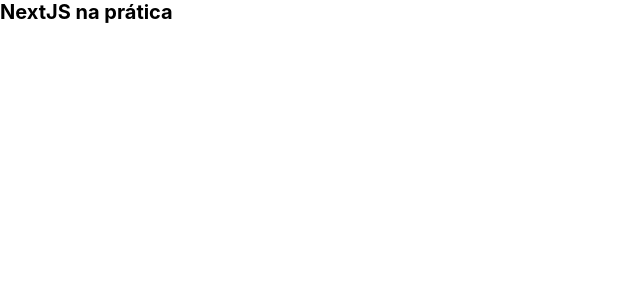
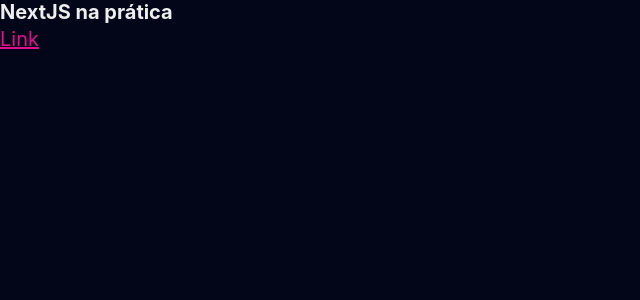
Before and after one commit to doougui/fascinating-places, a Next.js app: page / in a window 1280 px wide. Shown: the top 300 px of the page, without its empty margins (0-640 px from the left). Built offline with nearby package versions, Linux system fonts and the light colour scheme.

Commit message:
Adding CSS Variables

```diff
--- a/src/components/Main/index.tsx
+++ b/src/components/Main/index.tsx
@@ -1,3 +1,8 @@
-const Main = () => <h1>NextJS na prática</h1>
+const Main = () => (
+  <div>
+    <h1>NextJS na prática</h1>
+    <a href="#">Link</a>
+  </div>
+)
 
 export default Main
--- a/src/styles/global.ts
+++ b/src/styles/global.ts
@@ -1,6 +1,18 @@
 import { createGlobalStyle } from 'styled-components'
 
 const GlobalStyles = createGlobalStyle`
+  :root {
+    --highlight: #e20e8d;
+    --background: #030518;
+    --white: #eeeeee;
+
+    --container: 100rem;
+
+    --small: 1.5rem;
+    --medium: 3rem;
+    --large: 5rem;
+  }
+
   * {
     margin: 0;
     padding: 0;
@@ -13,11 +25,22 @@
 
   html, body, #__next {
     height: 100%;
+    background: var(--background);
+    color: var(--white);
   }
 
   body {
     font-family: -apple-system, BlinkMacSystemFont, Segoe UI, Roboto, Oxygen, Ubuntu, Cantarell, Fira Sans, Droid Sans, Helvetica Neue, sans-serif;
   }
+
+  p, a {
+    font-size: 2rem;
+    line-height: var(--medium);
+  }
+
+  a {
+    color: var(--highlight);
+  }
 `
 
 export default GlobalStyles
```
Also changed, not shown: src/components/Main/styles.ts (deleted, +0 -33 lines).
